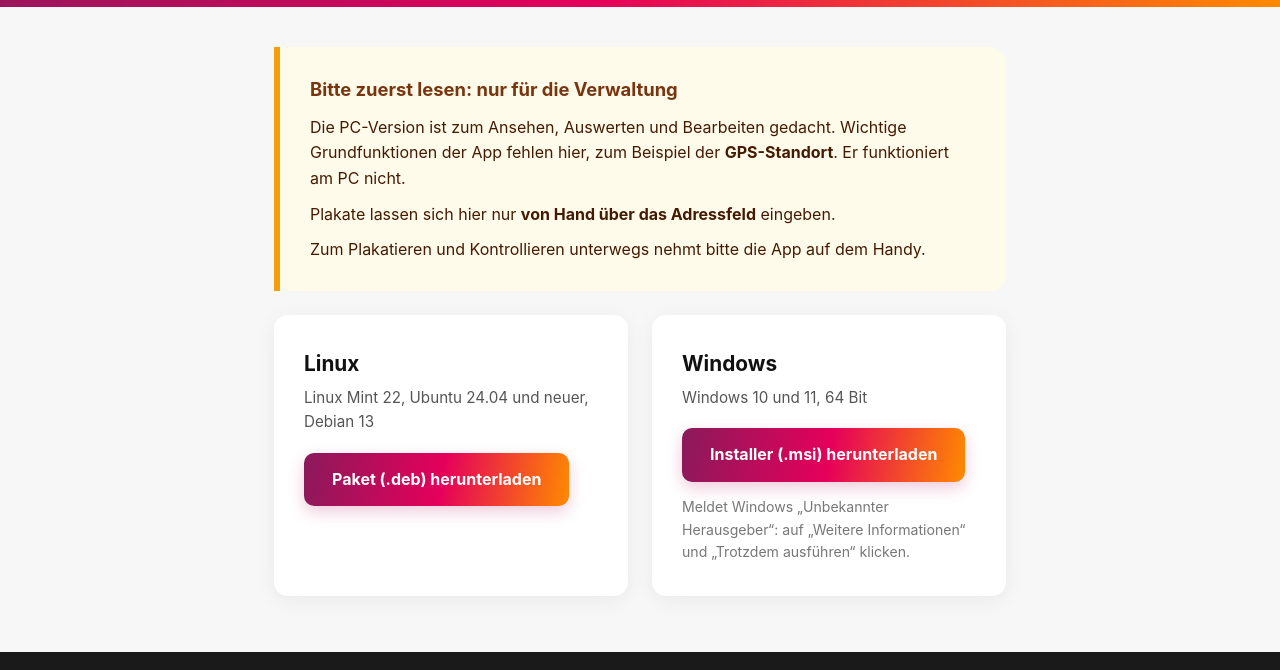
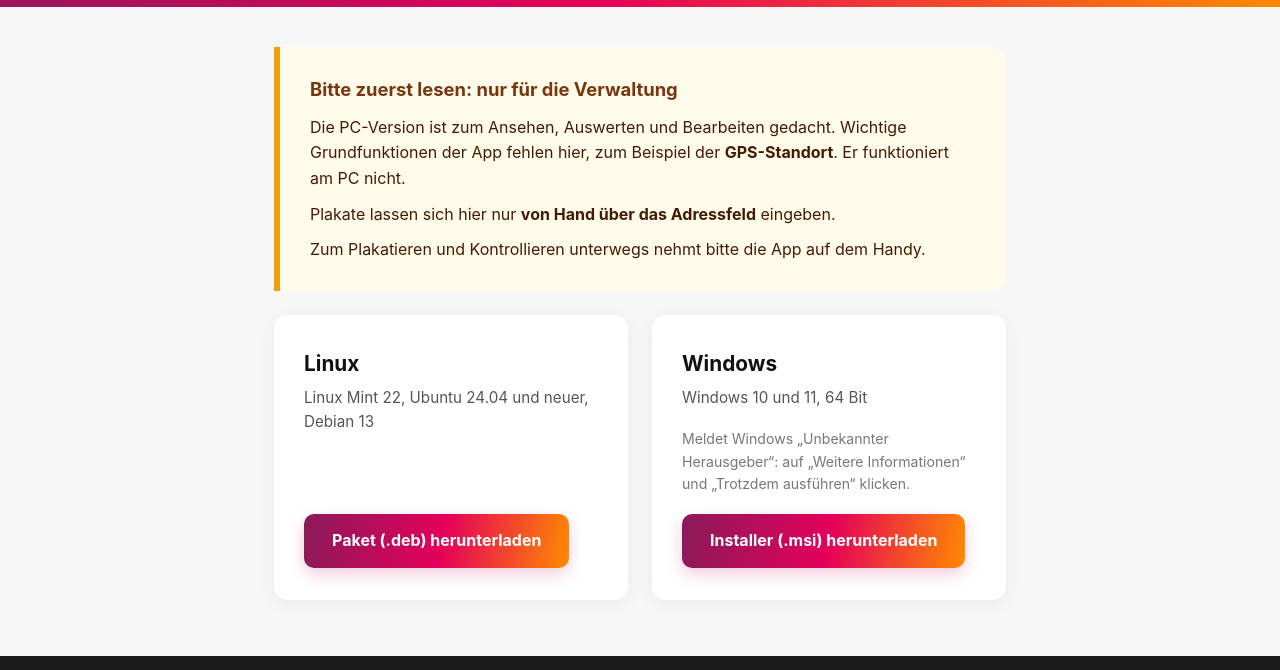
Before and after one commit to Parteicoder/plakat-kompass-releases, a plain HTML site: page index.html in a window 1280 px wide. Shown: the part 420-1090 px from the top of the page. Drawn offline with Linux system fonts and the light colour scheme.

Commit message:
Download-Seite: Buttons auf gleicher Höhe
Co-Authored-By: Claude Sonnet 5.5 <noreply@anthropic.com>
Claude-Session: https://claude.ai/code/session_017cA3LXAFGEG4SZfPj9N5zE

```diff
--- a/index.html
+++ b/index.html
@@ -55,16 +55,16 @@
 </div>
 
 <div style="max-width: 780px; margin: 0 auto; padding: 24px 24px 56px; display: grid; grid-template-columns: repeat(auto-fit, minmax(300px, 1fr)); gap: 24px;">
-  <div style="background: #fff; border-radius: 14px; padding: 32px 30px; box-shadow: 0 4px 20px rgba(0,0,0,0.06);">
+  <div style="display: flex; flex-direction: column; background: #fff; border-radius: 14px; padding: 32px 30px; box-shadow: 0 4px 20px rgba(0,0,0,0.06);">
     <h2 style="margin: 0 0 6px; font-size: 1.3rem; color: #111;">Linux</h2>
     <p style="margin: 0 0 18px; color: #555; font-size: 0.95rem;">Linux Mint 22, Ubuntu 24.04 und neuer, Debian 13</p>
-    <a href="Plakat-Kompass.deb" download style="display: inline-block; background: linear-gradient(100deg, #8a1a5b 0%, #e5005a 52%, #ff8a00 100%); color: #fff; padding: 14px 28px; border-radius: 10px; font-size: 1rem; font-weight: 700; text-decoration: none; box-shadow: 0 6px 16px rgba(185,20,91,0.22);">Paket (.deb) herunterladen</a>
+    <a href="Plakat-Kompass.deb" download style="margin-top: auto; align-self: flex-start; display: inline-block; background: linear-gradient(100deg, #8a1a5b 0%, #e5005a 52%, #ff8a00 100%); color: #fff; padding: 14px 28px; border-radius: 10px; font-size: 1rem; font-weight: 700; text-decoration: none; box-shadow: 0 6px 16px rgba(185,20,91,0.22);">Paket (.deb) herunterladen</a>
   </div>
-  <div style="background: #fff; border-radius: 14px; padding: 32px 30px; box-shadow: 0 4px 20px rgba(0,0,0,0.06);">
+  <div style="display: flex; flex-direction: column; background: #fff; border-radius: 14px; padding: 32px 30px; box-shadow: 0 4px 20px rgba(0,0,0,0.06);">
     <h2 style="margin: 0 0 6px; font-size: 1.3rem; color: #111;">Windows</h2>
     <p style="margin: 0 0 18px; color: #555; font-size: 0.95rem;">Windows 10 und 11, 64 Bit</p>
-    <a href="Plakat-Kompass.msi" download style="display: inline-block; background: linear-gradient(100deg, #8a1a5b 0%, #e5005a 52%, #ff8a00 100%); color: #fff; padding: 14px 28px; border-radius: 10px; font-size: 1rem; font-weight: 700; text-decoration: none; box-shadow: 0 6px 16px rgba(185,20,91,0.22);">Installer (.msi) herunterladen</a>
-    <p style="margin: 14px 0 0; color: #777; font-size: 0.88rem;">Meldet Windows „Unbekannter Herausgeber“: auf „Weitere Informationen“ und „Trotzdem ausführen“ klicken.</p>
+    <p style="margin: 0 0 18px; color: #777; font-size: 0.88rem;">Meldet Windows „Unbekannter Herausgeber“: auf „Weitere Informationen“ und „Trotzdem ausführen“ klicken.</p>
+    <a href="Plakat-Kompass.msi" download style="margin-top: auto; align-self: flex-start; display: inline-block; background: linear-gradient(100deg, #8a1a5b 0%, #e5005a 52%, #ff8a00 100%); color: #fff; padding: 14px 28px; border-radius: 10px; font-size: 1rem; font-weight: 700; text-decoration: none; box-shadow: 0 6px 16px rgba(185,20,91,0.22);">Installer (.msi) herunterladen</a>
   </div>
 </div>
 </main>
```
